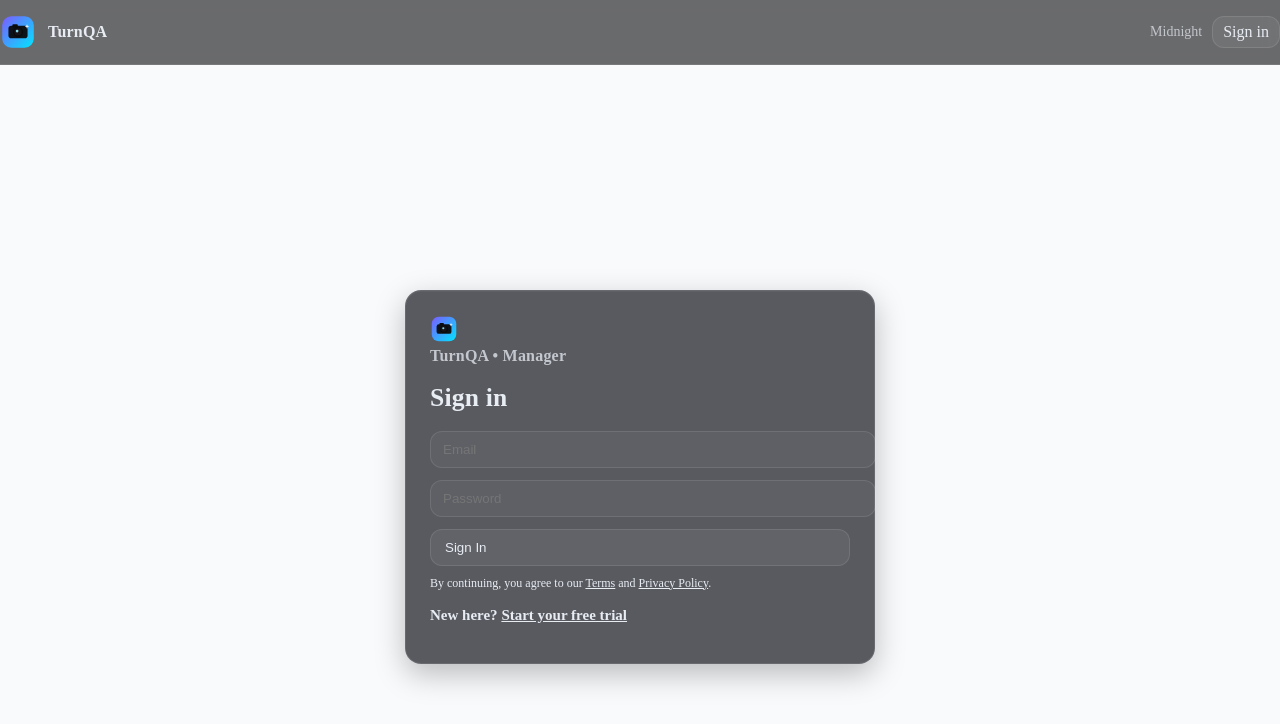
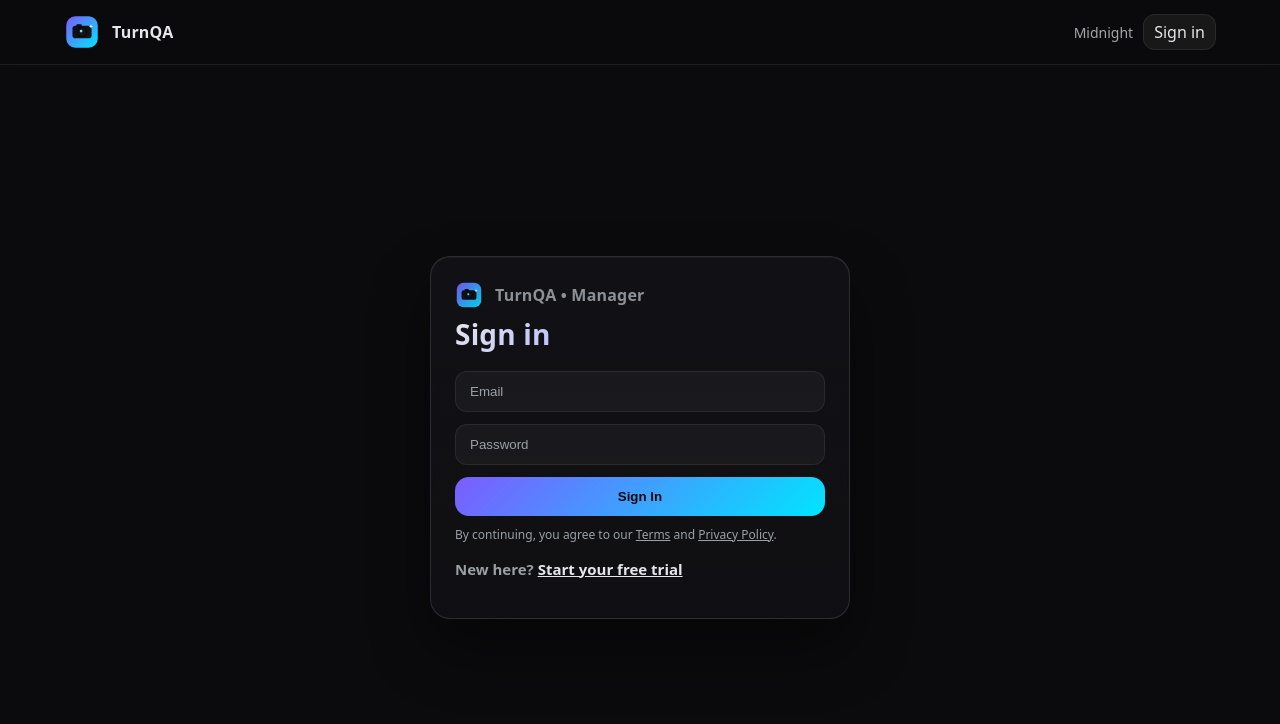
Before and after one commit to dmeadows001/turn-qa, a Next.js app: page /login in a window 1280 px wide. Shown: the top 724 px of the page. Built offline with nearby package versions, Linux system fonts and the light colour scheme; no server answers.

Commit message:
Update globals.css

```diff
--- a/styles/globals.css
+++ b/styles/globals.css
@@ -1,127 +1,104 @@
-/* ===== Midnight Theme Variables ===== */
-:root {
-  --bg: radial-gradient(1000px 600px at 80% -10%, rgba(124,92,255,.16), transparent 60%),
-        radial-gradient(800px 500px at 0% 100%, rgba(0,229,255,.08), transparent 60%),
-        linear-gradient(180deg, rgba(255,255,255,0.02), rgba(255,255,255,0) 40%),
-        #0b0d12;
-  --panel: rgba(20, 22, 30, 0.7);
-  --text: #e8ecf3;
-  --muted: rgba(232, 236, 243, 0.75);
-  --border: rgba(255,255,255,0.10);
-  --border-strong: rgba(255,255,255,0.16);
-  --accent: #9f8cff;
-  --accent-2: #00e5ff;
-  --danger: #fda4af;
-  --ok: #34d399;
+:root{
+  --bg:#0b0b0d; --surface:#121216; --muted:#9aa0a6; --text:#e5e7eb;
+  --border:rgba(255,255,255,0.08); --hover:rgba(255,255,255,0.06);
+  --focus:rgba(255,255,255,0.18); --accent:#7c5cff; --accent-2:#00e5ff;
+}
+*{box-sizing:border-box}
+html, body, #__next {
+  height: 100%;
+  background: var(--bg);
+}
+body{margin:0;background:var(--bg);color:var(--text);
+  font-family:ui-sans-serif,system-ui,-apple-system,Segoe UI,Roboto,Inter,"Helvetica Neue",Arial,"Noto Sans","Apple Color Emoji","Segoe UI Emoji"}
+a{color:inherit;text-decoration:none}
+button{cursor:pointer}
+.container{max-width:1200px;margin:0 auto;padding:24px}
+.card{background:var(--surface);border:1px solid var(--border);border-radius:16px;box-shadow:0 10px 30px rgba(0,0,0,.35)}
+.input{width:100%;padding:12px 14px;border-radius:12px;border:1px solid var(--border);background:rgba(255,255,255,.04);color:var(--text);outline:0}
+.input::placeholder{color:var(--muted)}
+.input:focus{border-color:var(--focus);box-shadow:0 0 0 3px rgba(124,92,255,.15)}
+.btn{width:100%;padding:12px 16px;border-radius:14px;background:rgba(255,255,255,.06);border:1px solid var(--border);color:var(--text);transition:background .15s,border-color .15s,transform .02s}
+.btn:hover{background:var(--hover);border-color:var(--focus)}
+.btn:active{transform:translateY(1px)}
+.btn-primary{background:linear-gradient(135deg,var(--accent),var(--accent-2));border:none;color:#0a0a0a;font-weight:600}
+.btn-primary:hover{filter:brightness(1.05)}
+.muted{color:var(--muted)}
+.h1{font-size:28px;font-weight:700;margin:0 0 12px}
+.hint{font-size:12px;color:var(--muted)}
+.centered{min-height:100vh;display:grid;place-items:center;padding:32px}
+/* Midnight full-bleed backdrop for auth */
+.auth-wrap {
+  min-height: 100vh;
+  display: grid;
+  place-items: center;
+  padding: 32px;
+  background:
+    var(--bg), /* base layer to prevent white bleed */
+    radial-gradient(1000px 600px at 80% -10%, rgba(124,92,255,.16), transparent 60%),
+    radial-gradient(800px 500px at 0% 100%, rgba(0,229,255,.08), transparent 60%),
+    linear-gradient(180deg, rgba(255,255,255,0.02), rgba(255,255,255,0) 40%);
 }
 
-/* ===== Base ===== */
-html, body, #__next { height: 100%; }
-body {
-  margin: 0;
-  color: var(--text);
-  background: var(--bg);
-  -webkit-font-smoothing: antialiased;
-  -moz-osx-font-smoothing: grayscale;
+/* subtle grid pattern */
+.auth-wrap::before {
+  content: "";
+  position: fixed;
+  inset: 0;
+  pointer-events: none;
+  background-image:
+    linear-gradient(var(--border) 1px, transparent 1px),
+    linear-gradient(90deg, var(--border) 1px, transparent 1px);
+  background-size: 36px 36px, 36px 36px;
+  mask-image: radial-gradient(ellipse at center, rgba(0,0,0,.4), transparent 60%);
+  opacity: .25;
 }
 
-a { color: var(--text); text-decoration: none; }
-a:hover { text-decoration: underline; }
-
-/* Headings */
-.h1, h1 { font-size: 1.6rem; font-weight: 800; letter-spacing: 0.2px; }
-h2 { font-size: 1.25rem; font-weight: 700; }
-.muted { color: var(--muted); }
-
-/* ===== Cards & Panels ===== */
-.auth-wrap {
-  display: grid;
-  place-items: center;
-  padding: 40px 16px;
-}
-.auth-card, .panel, .card {
+/* prettier card */
+.card.auth-card {
+  padding: 28px;
   width: 100%;
   max-width: 420px;
-  background: var(--panel);
-  border: 1px solid var(--border);
-  border-radius: 16px;
-  padding: 20px;
-  box-shadow: 0 10px 30px rgba(0,0,0,0.25), inset 0 1px 0 rgba(255,255,255,0.04);
+  border-radius: 20px;
+  border: 1px solid rgba(255,255,255,.12);
+  backdrop-filter: blur(6px);
+  background: linear-gradient(180deg, rgba(18,18,22,.9), rgba(18,18,22,.75));
+  box-shadow: 0 30px 60px rgba(0,0,0,.45), inset 0 1px 0 rgba(255,255,255,.04);
 }
 
-/* Generic card used across admin pages */
-.page-card {
-  background: var(--panel);
-  border: 1px solid var(--border);
-  border-radius: 18px;
-  padding: 16px;
+/* title accent */
+.h1.accent {
+  letter-spacing: .2px;
+  background: linear-gradient(135deg, var(--text), #b6b8ff 40%, #8deaff);
+  -webkit-background-clip: text;
+  background-clip: text;
+  color: transparent;
 }
 
-/* ===== Inputs & Buttons (for non-Tailwind bits) ===== */
-input[type="text"], input[type="email"], input[type="password"], textarea, select {
-  width: 100%;
-  color: var(--text);
-  background: rgba(255,255,255,0.04);
-  border: 1px solid var(--border);
-  border-radius: 12px;
-  padding: 10px 12px;
-  outline: none;
-}
-input:focus, textarea:focus, select:focus {
-  border-color: var(--border-strong);
+/* smaller helper tweaks */
+.auth-brand { display:flex; align-items:center; gap:10px; margin-bottom:6px; opacity:.9; }
+.auth-brand-badge {
+  width: 28px; height: 28px; border-radius: 8px;
+  background: linear-gradient(135deg, var(--accent), var(--accent-2));
+  box-shadow: 0 4px 18px rgba(124,92,255,.35);
 }
 
-button, .btn {
-  display: inline-flex;
-  align-items: center;
-  gap: 8px;
-  padding: 10px 14px;
-  border-radius: 12px;
-  border: 1px solid var(--border);
-  background: rgba(255,255,255,0.06);
-  color: var(--text);
-  cursor: pointer;
-}
-button:hover, .btn:hover {
-  border-color: var(--border-strong);
-  background: rgba(255,255,255,0.08);
+/* Reduce dead space above the auth card on small screens */
+@media (max-width: 480px) {
+  .auth-wrap {
+    align-items: start;      /* push up vertically */
+    padding-top: 16px;       /* small top padding */
+    padding-bottom: 24px;    /* keep some bottom breathing room */
+  }
+  .card.auth-card {
+    margin-top: 8px;         /* ensures it isn't glued to the top edge */
+  }
 }
 
-/* Utility borders / grid used by admin pages */
-.border-weak { border: 1px solid var(--border); border-radius: 12px; }
-.grid-cards {
-  display: grid;
-  gap: 12px;
+/* Slight nudge up on tablets too (optional) */
+@media (min-width: 481px) and (max-width: 900px) {
+  .auth-wrap {
+    align-items: start;
+    padding-top: 32px;
+    padding-bottom: 32px;
+  }
 }
-@media (min-width: 768px) { .grid-cards { grid-template-columns: repeat(2, minmax(0, 1fr)); } }
-@media (min-width: 1200px) { .grid-cards { grid-template-columns: repeat(3, minmax(0, 1fr)); } }
-
-/* ===== Little status badges ===== */
-.badge {
-  font-size: 12px;
-  padding: 4px 8px;
-  border-radius: 999px;
-  border: 1px solid var(--border);
-  opacity: 0.9;
-}
-.badge.ok { border-color: rgba(52,211,153,.35); }
-.badge.warn { border-color: rgba(251,191,36,.35); }
-.badge.muted { opacity: .7; }
-
-/* ===== Tables (if any admin pages render them) ===== */
-.table {
-  width: 100%;
-  border-collapse: collapse;
-  border: 1px solid var(--border);
-  border-radius: 12px;
-  overflow: hidden;
-}
-.table th, .table td { padding: 10px 12px; border-bottom: 1px solid var(--border); }
-.table thead th { background: rgba(255,255,255,0.04); text-align: left; }
-
-/* ===== Page chrome spacing ===== */
-.page-wrap {
-  max-width: 1100px;
-  margin: 0 auto;
-  padding: 20px 16px;
-}
```
